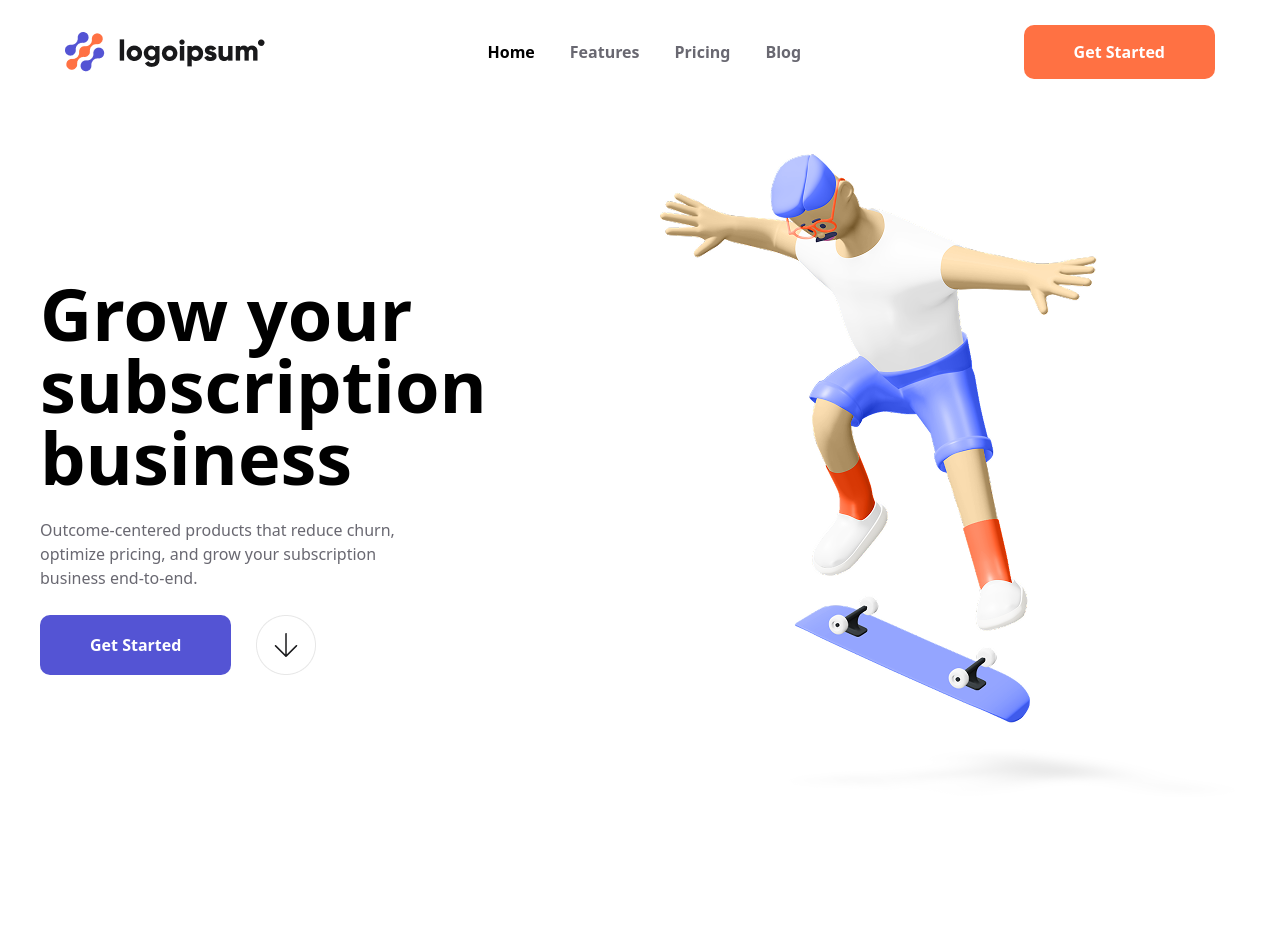
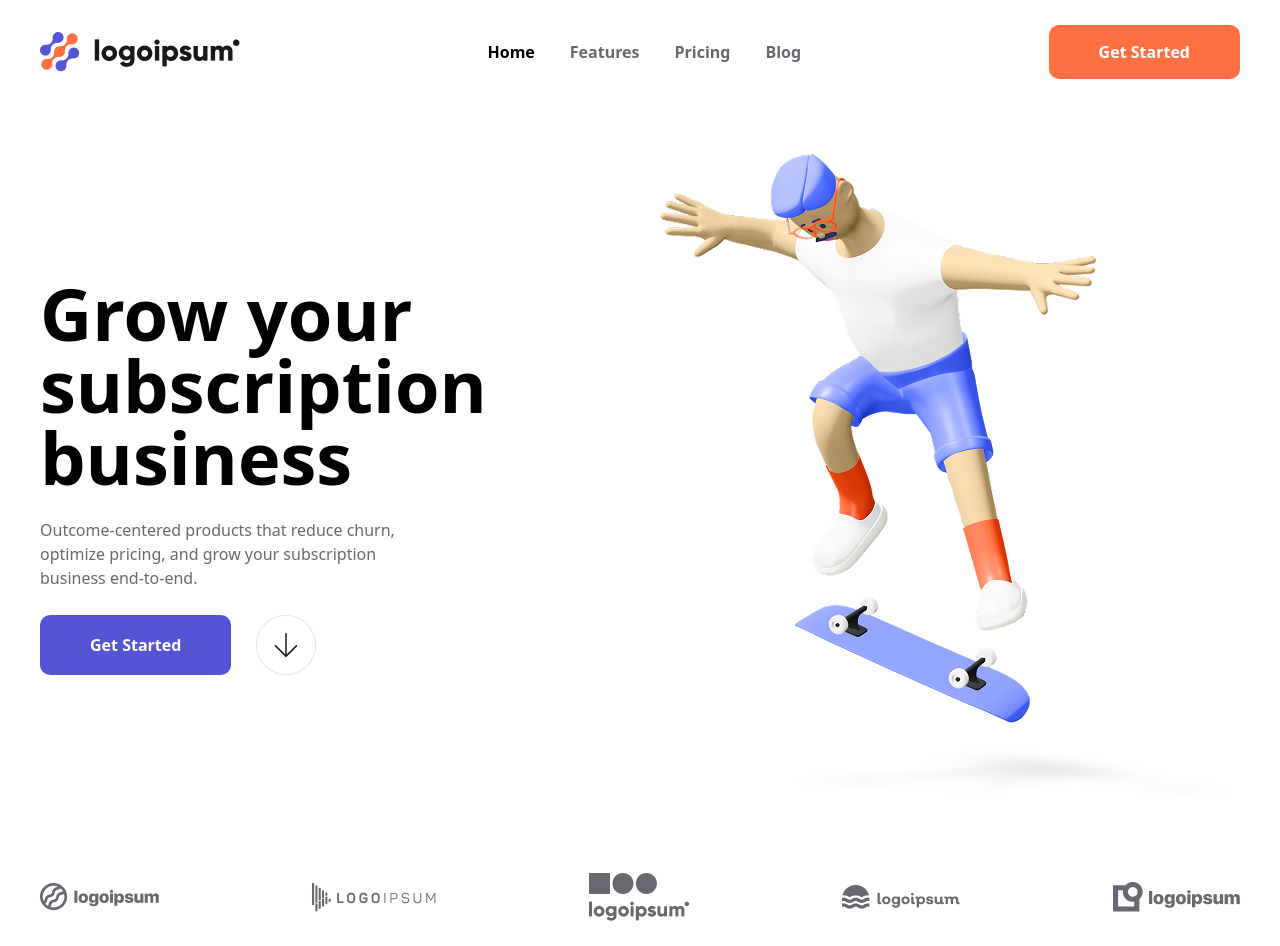
Before and after one commit to Vikingstrong/Home-Work-8, a website: page index.html in a window 1280 px wide. Before the commit the page ends 848 px from the top, so only its background shows below. Drawn offline with Linux system fonts and the light colour scheme.

Commit message:
feat: Add section2

```diff
--- a/index.html
+++ b/index.html
@@ -7,7 +7,7 @@
     <link rel="stylesheet" href="./src/output.css">
 </head>
 <body>
-<header class="flex max-w-[1200px] m-auto justify-between items-center p-[25px]">
+<header class="flex max-w-[1200px] m-auto justify-between items-center py-[25px]">
     <img src="src/img/header/logo.png" alt="">
     <nav class="flex gap-[35px] text-[#696871] font-bold">
         <p class="text-[black]">Home</p>
@@ -18,7 +18,7 @@
     <button class="px-[50px] py-[15px] bg-[#FF7143] rounded-[10px] text-[white] font-bold">Get Started</button>
 </header>
 <main>
-    <section class="flex max-w-[1200px] m-auto justify-between items-center p-25px py-[50px]">
+    <section class="flex max-w-[1200px] m-auto justify-between items-center py-[50px]">
         <aside class="flex flex-col gap-[25px] ">
             <h1 class="text-7xl font-bold">Grow your <br>subscription<br> business</h1>
             <p class="text-[#696871]">Outcome-centered products that reduce churn, <br>optimize pricing, and grow your subscription <br> business end-to-end.</p>
@@ -29,6 +29,13 @@
         </aside>
         <img src="src/img/section1/img.png" alt="">
     </section>
+    <section class="flex items-center justify-between max-w-[1200px] m-auto py-[25px]">
+        <img src="src/img/section2/img1.png" alt="">
+        <img src="src/img/section2/img2.png" alt="">
+        <img src="src/img/section2/img3.png" alt="">
+        <img src="src/img/section2/img4.png" alt="">
+        <img src="src/img/section2/img5.png" alt="">
+    </section>
 </main>
 </body>
 </html>
```
Also changed, not shown: src/img/section2/img1.png (added), src/img/section2/img2.png (added), src/img/section2/img3.png (added), src/img/section2/img4.png (added), src/img/section2/img5.png (added), src/output.css.
